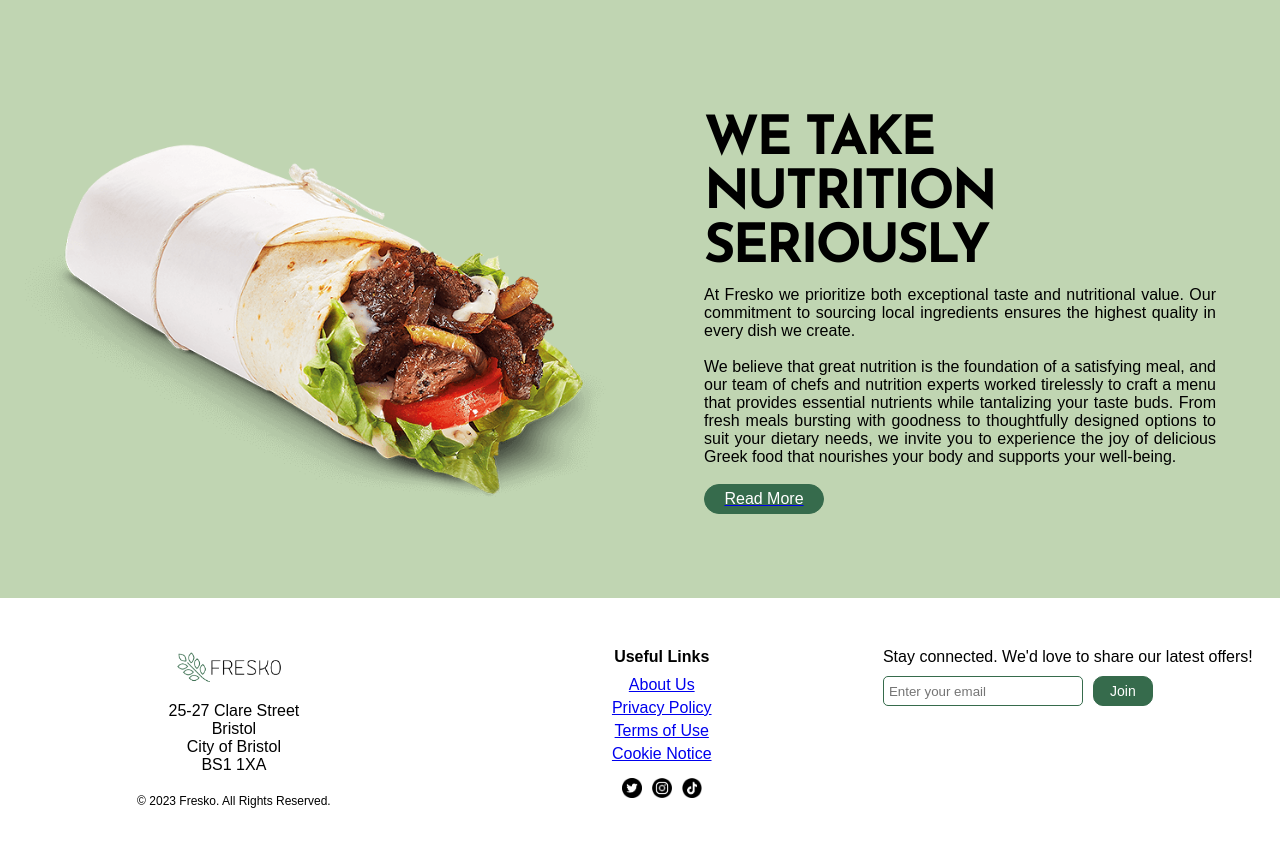
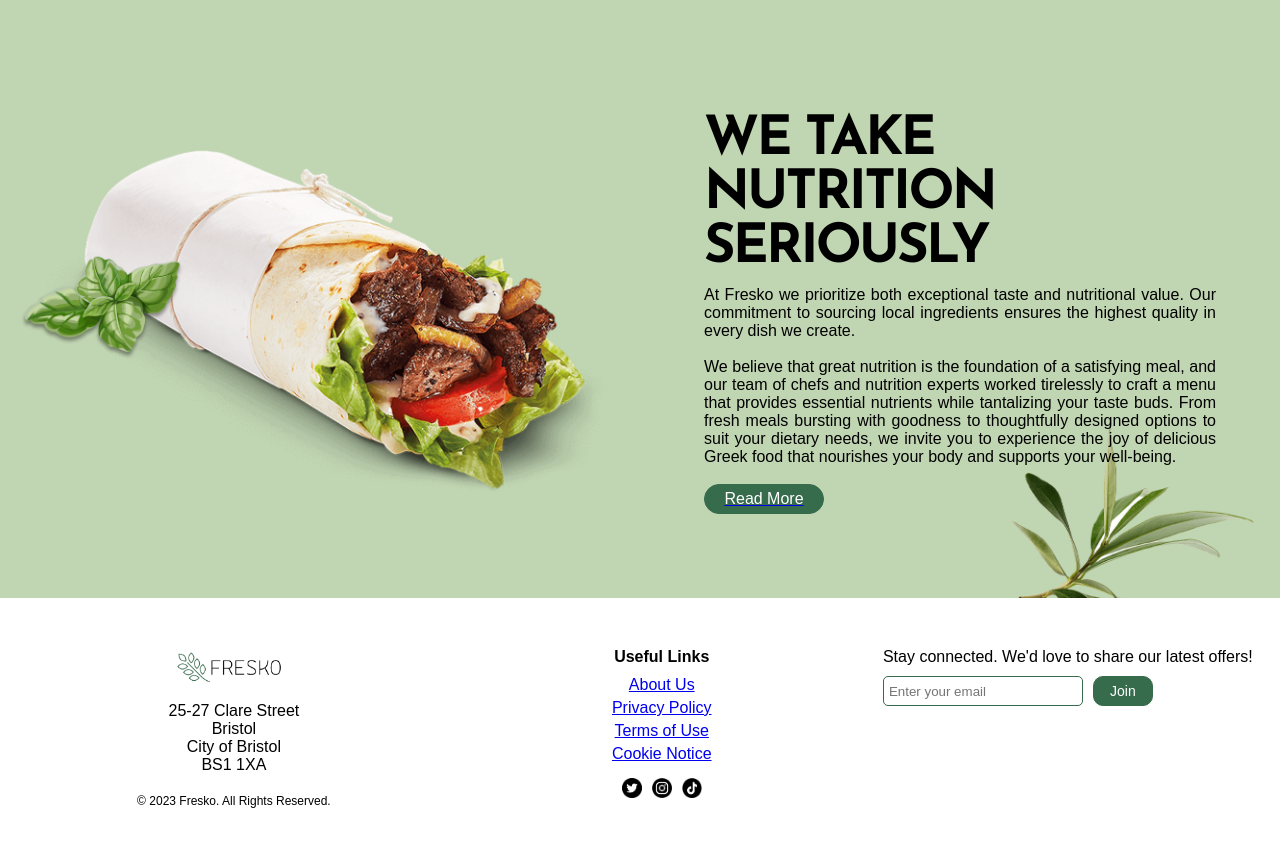
Before and after one commit to granolaameobi/fresko, a Flask app: page /nutrition in a window 1280 px wide. Shown: the part 95-953 px from the top of the page. Run offline with Flask 2, Linux system fonts and the light colour scheme; some web fonts are replaced.

Commit message:
feat: slight modifications to about-us and privacy

```diff
--- a/templates/nutrition.html
+++ b/templates/nutrition.html
@@ -4,7 +4,7 @@
 
 {% block content %}
     <div class="center">
-        <img src="static/images/gyro.png" alt="Gyro" width="100px" height="100px">
+        <img src="static/images/gyro_basil.png" alt="Gyro" width="100px" height="100px">
         <div class="content">
             <h1 class="section-title" align="left">We Take<br>Nutrition<br>Seriously</h1>
             <div class="justify">
@@ -25,4 +25,7 @@
             </a>
         </div>
     </div>
+
+    <img src="/static/images/olive_branch.png" alt="Olive Branch" style="float: right; margin: -182px 0 0 0; width: 300px;">
+
 {% endblock %}
--- a/templates/privacy.html
+++ b/templates/privacy.html
@@ -17,27 +17,33 @@
                         Information We Collect: We may collect various types of personal information from you when you visit our website, make a reservation, or interact with our online services.
                         This may include your name, contact details, payment information, and any other information you voluntarily provide to us.
                     </li>
+                    <br>
                     <li>
                         Use of Personal Information: We use the personal information we collect to provide you with our services, process your reservations, communicate with you, and improve our website and customer experience.
                         We may also use your information for marketing purposes, but only if you have provided your consent.
                     </li>
+                    <br>
                     <li>
                         Data Security: We take appropriate measures to protect your personal information from unauthorized access, alteration, disclosure, or destruction.
                         We use industry-standard security technologies and procedures to safeguard your data.
                     </li>
+                    <br>
                     <li>
                         Sharing of Personal Information: We may share your personal information with trusted third parties who assist us in providing our services, such as payment processors or reservation management systems.
                         We will only disclose your information to these parties to the extent necessary for them to perform their services.
                     </li>
+                    <br>
                     <li>
                         Cookies and Tracking Technologies: Our website may use cookies and similar tracking technologies to enhance your browsing experience and collect information about your use of our website.
                         You can manage your cookie preferences through your browser settings.
                     </li>
+                    <br>
                     <li>
                         Your Rights: You have the right to access, correct, and delete your personal information that we hold.
                         You may also have the right to object to or restrict certain types of processing.
                         Please contact us at <b>customerservice@fresko.com</b> to exercise your rights.
                     </li>
+                    <br>
                     <li>
                         Updates to this Privacy Policy: We may update this Privacy Policy from time to time to reflect changes in our practices or legal obligations.
                         We encourage you to review this policy periodically for any updates.
```
Also changed, not shown: static/images/gyro_basil.png (added), static/images/olive_branch.png (added).
